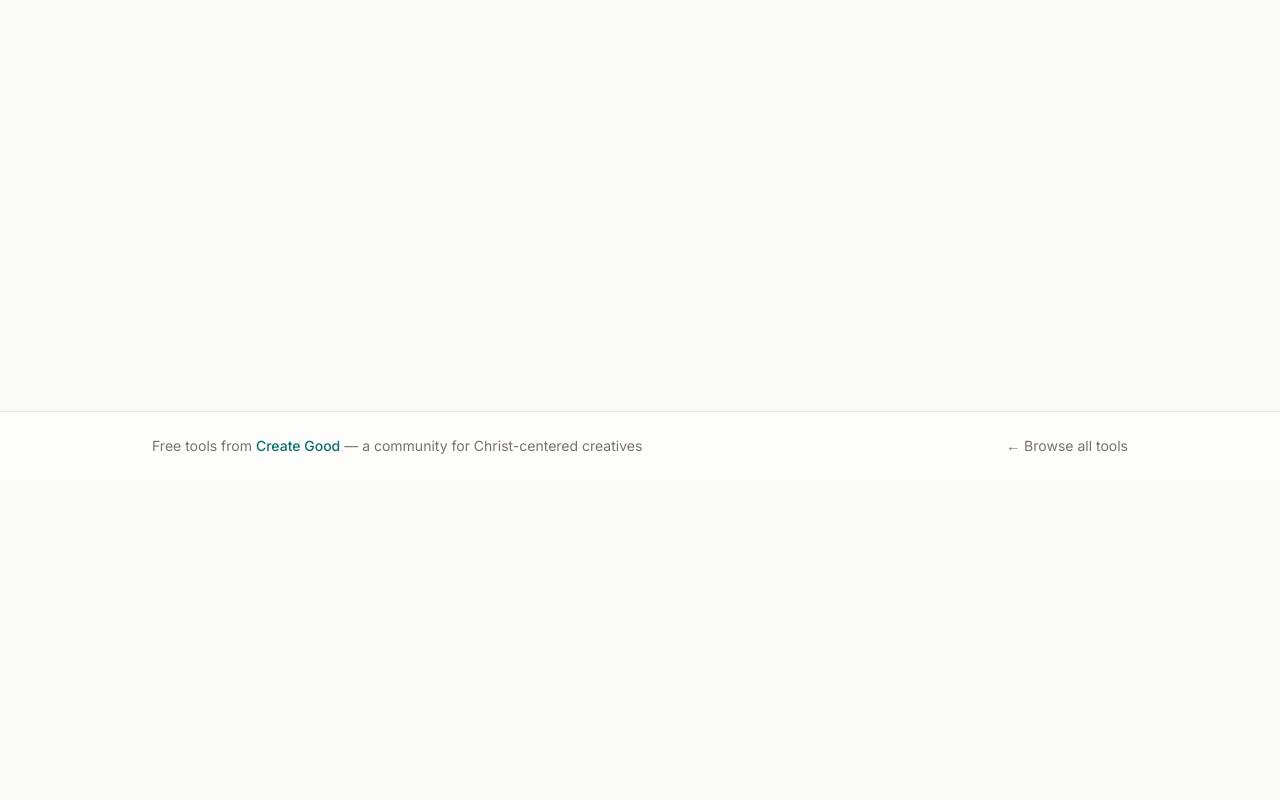
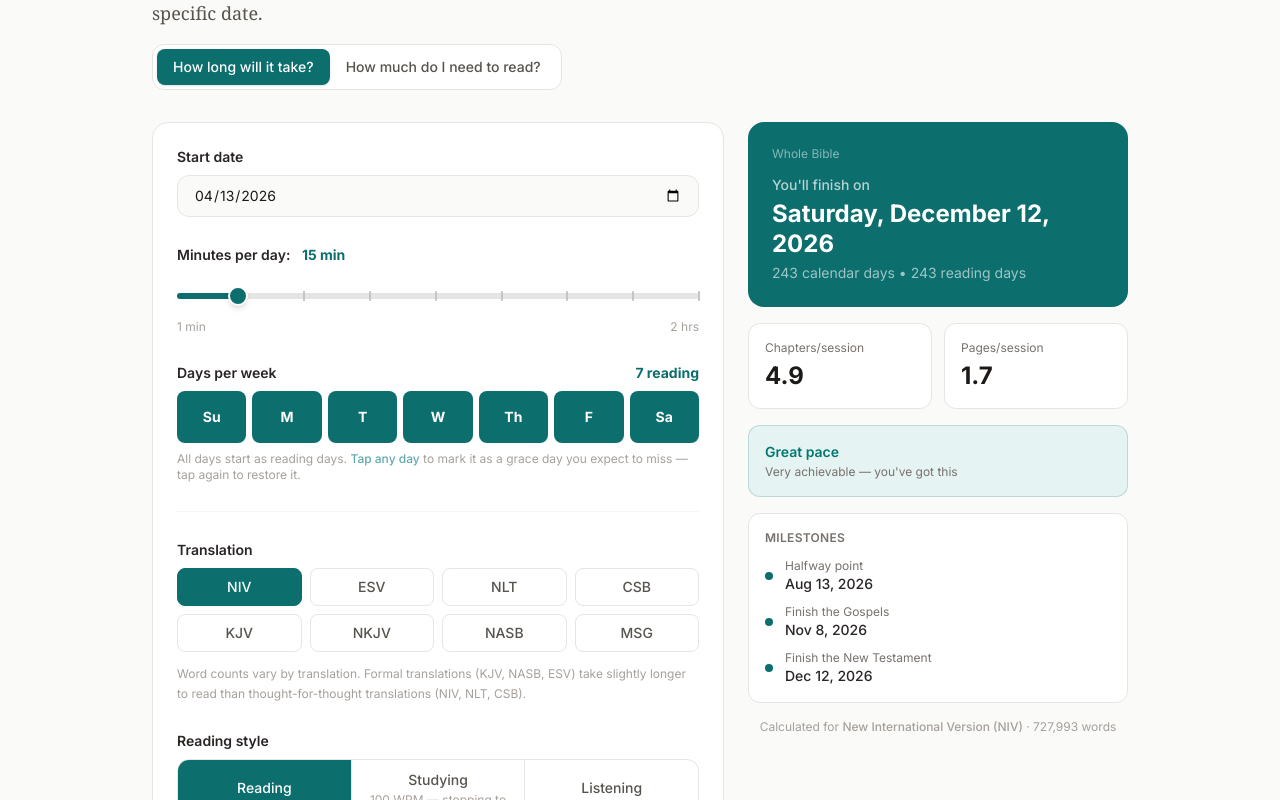
Before and after one commit to pdreed17/create-good-tools, a Next.js app: page /tools/bible-reading-calculator in a window 1280 px wide. Shown: the part 320-1120 px from the top of the page. Before the commit the page ends 800 px from the top, so only its background shows below. Built offline with nearby package versions, Linux system fonts and the light colour scheme.

Commit message:
Fix blank page on load — guard all results references against null during hydration
Co-Authored-By: Claude Sonnet 4.6 <noreply@anthropic.com>

```diff
--- a/app/tools/bible-reading-calculator/BibleReadingCalculator.tsx
+++ b/app/tools/bible-reading-calculator/BibleReadingCalculator.tsx
@@ -116,7 +116,6 @@ export default function BibleReadingCalculator() {
   );
 
   const results = mode === "duration" ? durationResult : paceResult;
-  if (!results) return null;
 
   const benchmarks = useMemo(() => getBenchmarks(translation), [translation]);
 
@@ -339,10 +338,10 @@ export default function BibleReadingCalculator() {
   }, [mode, translationKey, readingStyle, scopes, minutesPerDay, startDate, goalDate, graceDaySet]);
 
   const sustainabilityBg =
-    results.sustainability.level === "great" ||
-    results.sustainability.level === "solid"
+    results?.sustainability.level === "great" ||
+    results?.sustainability.level === "solid"
       ? "bg-[#E6F3F3] border-[#0D6E6E]/20"
-      : results.sustainability.level === "slow"
+      : results?.sustainability.level === "slow"
       ? "bg-stone-50 border-stone-200"
       : "bg-amber-50 border-amber-200";
 
@@ -540,7 +539,7 @@ export default function BibleReadingCalculator() {
         </div>
 
         {/* ── Results panel ── */}
-        <div className="space-y-4">
+        <div className="space-y-4" style={{ visibility: results ? "visible" : "hidden" }}>
           {/* Primary result */}
           <div className="bg-[#0D6E6E] rounded-2xl p-6 text-white">
             {/* Selected sections */}
@@ -582,13 +581,13 @@ export default function BibleReadingCalculator() {
             <div className="bg-white rounded-xl border border-stone-200 p-4">
               <p className="text-xs text-stone-500 mb-1">Chapters/session</p>
               <p className="text-2xl font-bold text-stone-900">
-                {results.chaptersPerSession}
+                {results?.chaptersPerSession}
               </p>
             </div>
             <div className="bg-white rounded-xl border border-stone-200 p-4">
               <p className="text-xs text-stone-500 mb-1">Pages/session</p>
               <p className="text-2xl font-bold text-stone-900">
-                {results.pagesPerSession}
+                {results?.pagesPerSession}
               </p>
             </div>
           </div>
@@ -600,12 +599,12 @@ export default function BibleReadingCalculator() {
             <div className="flex items-start gap-3">
               <div>
                 <p
-                  className={`text-sm font-semibold ${results.sustainability.color}`}
+                  className={`text-sm font-semibold ${results?.sustainability.color}`}
                 >
-                  {results.sustainability.label}
+                  {results?.sustainability.label}
                 </p>
                 <p className="text-xs text-stone-500 mt-0.5">
-                  {results.sustainability.description}
+                  {results?.sustainability.description}
                 </p>
               </div>
             </div>
@@ -613,26 +612,26 @@ export default function BibleReadingCalculator() {
 
           {/* Milestones */}
           {scopes.includes("whole") &&
-            (results.milestones.gospelsDate ||
-              results.milestones.ntDate ||
-              results.milestones.halfwayDate) && (
+            (results?.milestones.gospelsDate ||
+              results?.milestones.ntDate ||
+              results?.milestones.halfwayDate) && (
               <div className="bg-white rounded-xl border border-stone-200 p-4">
                 <h3 className="text-xs font-semibold text-stone-500 uppercase tracking-wide mb-3">
                   Milestones
                 </h3>
                 <ul className="space-y-2.5">
-                  {results.milestones.halfwayDate && (
+                  {results?.milestones.halfwayDate && (
                     <li className="flex items-center gap-3">
                       <span className="w-2 h-2 rounded-full bg-[#0D6E6E] shrink-0" />
                       <div>
                         <p className="text-xs text-stone-500">Halfway point</p>
                         <p className="text-sm font-medium text-stone-800">
-                          {formatDateShort(results.milestones.halfwayDate)}
+                          {formatDateShort(results?.milestones.halfwayDate)}
                         </p>
                       </div>
                     </li>
                   )}
-                  {results.milestones.gospelsDate && (
+                  {results?.milestones.gospelsDate && (
                     <li className="flex items-center gap-3">
                       <span className="w-2 h-2 rounded-full bg-[#0D6E6E] shrink-0" />
                       <div>
@@ -640,12 +639,12 @@ export default function BibleReadingCalculator() {
                           Finish the Gospels
                         </p>
                         <p className="text-sm font-medium text-stone-800">
-                          {formatDateShort(results.milestones.gospelsDate)}
+                          {formatDateShort(results?.milestones.gospelsDate)}
                         </p>
                       </div>
                     </li>
                   )}
-                  {results.milestones.ntDate && (
+                  {results?.milestones.ntDate && (
                     <li className="flex items-center gap-3">
                       <span className="w-2 h-2 rounded-full bg-[#0D6E6E] shrink-0" />
                       <div>
@@ -653,7 +652,7 @@ export default function BibleReadingCalculator() {
                           Finish the New Testament
                         </p>
                         <p className="text-sm font-medium text-stone-800">
-                          {formatDateShort(results.milestones.ntDate)}
+                          {formatDateShort(results?.milestones.ntDate)}
                         </p>
                       </div>
                     </li>
```
